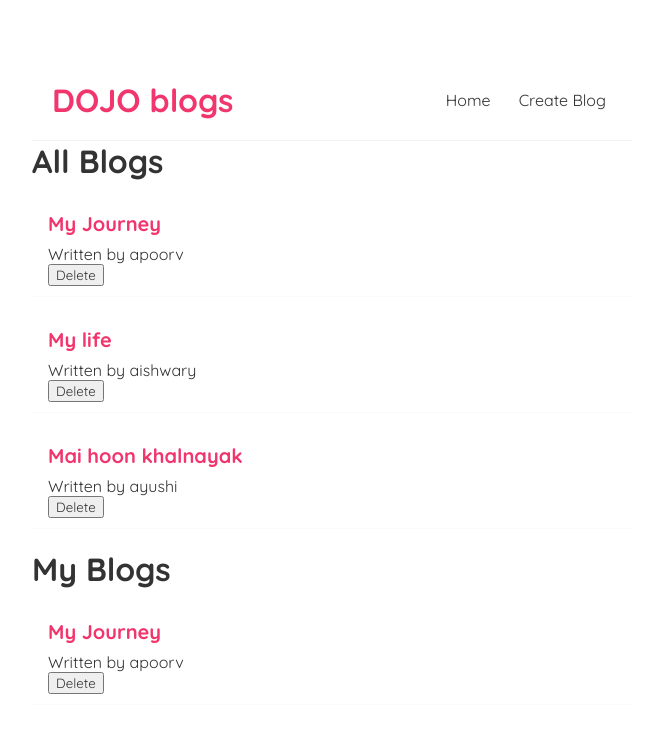
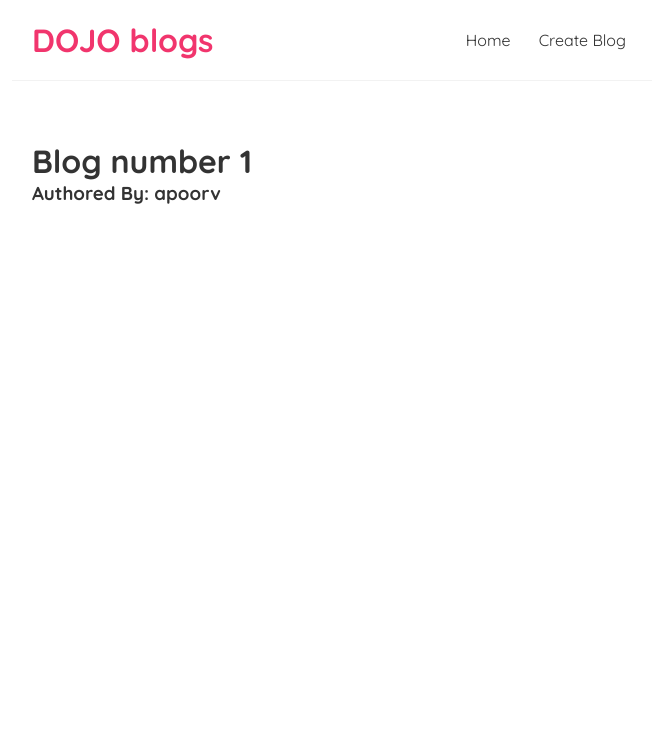
Before and after one commit to apoorvjaiswal/apoorv-blog, a React (Create React App) app: page /1 in a window 1280 px wide. Shown: the top 732 px of the page, without its empty margins (308-964 px from the left). Built offline with nearby package versions, Linux system fonts and the light colour scheme; data requests are answered from the project's data file.

Commit message:
added routes and the functionality to add delete and view the blogs

```diff
--- /dev/null
+++ b/data/db.json
@@ -0,0 +1,39 @@
+{
+    "blogs": [
+        {
+            "title": "My Journey",
+            "body": "Lorem ipsum dolor sit amet, consectetur adipiscing elit, sed do eiusmod tempor incididunt ut labore et dolore magna aliqua. Ut enim ad minim veniam, quis nostrud exercitation ullamco laboris nisi ut aliquip ex ea commodo consequat. Duis aute irure dolor in reprehenderit in voluptate velit esse cillum dolore eu fugiat nulla pariatur. Excepteur sint occaecat cupidatat non proident, sunt in culpa qui officia deserunt mollit anim id est laborum.",
+            "author": "apoorv",
+            "id": 1
+        },
+        {
+            "title": "My life",
+            "body": "Lorem ipsum dolor sit amet, consectetur adipiscing elit, sed do eiusmod tempor incididunt ut labore et dolore magna aliqua. Ut enim ad minim veniam, quis nostrud exercitation ullamco laboris nisi ut aliquip ex ea commodo consequat. Duis aute irure dolor in reprehenderit in voluptate velit esse cillum dolore eu fugiat nulla pariatur. Excepteur sint occaecat cupidatat non proident, sunt in culpa qui officia deserunt mollit anim id est laborum.",
+            "author": "aishwary",
+            "id": 2
+        },
+        {
+            "title": "Mai hoon khalnayak",
+            "body": "Lorem ipsum dolor sit amet, consectetur adipiscing elit, sed do eiusmod tempor incididunt ut labore et dolore magna aliqua. Ut enim ad minim veniam, quis nostrud exercitation ullamco laboris nisi ut aliquip ex ea commodo consequat. Duis aute irure dolor in reprehenderit in voluptate velit esse cillum dolore eu fugiat nulla pariatur. Excepteur sint occaecat cupidatat non proident, sunt in culpa qui officia deserunt mollit anim id est laborum.",
+            "author": "ayushi",
+            "id": 3
+        }
+    ],
+    "users": [
+        {
+            "user": "Apoorv",
+            "userType": "admin",
+            "mail": "apoorvjaiswal56@gmail.com"
+        },
+        {
+            "user": "Ayushi",
+            "userType": "user",
+            "mail": "ayushi3197@gmail.com"
+        },
+        {
+            "user": "Aishwary",
+            "userType": "reviewer",
+            "mail": "jaiswalaishwary683@gmail.com"
+        }
+    ]
+}
--- a/package.json
+++ b/package.json
@@ -10,8 +10,10 @@
     "@types/node": "^16.18.114",
     "@types/react": "^18.3.11",
     "@types/react-dom": "^18.3.1",
+    "json-server": "^1.0.0-beta.3",
     "react": "^18.3.1",
     "react-dom": "^18.3.1",
+    "react-router-dom": "^6.27.0",
     "react-scripts": "5.0.1",
     "typescript": "^4.9.5",
     "web-vitals": "^2.1.4"
--- a/src/App.tsx
+++ b/src/App.tsx
@@ -1,23 +1,26 @@
 import React from 'react';
 import Navbar from './Navbar/Navbar';
 import Home from './Home';
-// import {Router,Route,Switch,Link,Navigate} from react-router-dom;
+import { BrowserRouter as Router, Routes, Route, Link, Navigate } from 'react-router-dom';
+import CreateComponent from './create';
+import BlogDetails from './BlogDetails';
+
 function App() {
-  const title="adjad";
-  const likes=50;
-  const person={author:"apoorv", age:25};
-  const link="https://www.google.com"
   return (
     /* convert everytgin to string except booleans and objects*/
-    <div className="App">
-      {/* <Router> */}
-      <header className="content">
-        <Navbar/>
-        {/* <Switch  */}
-        <Home/>
-       </header>
-       {/* </Router> */}
-    </div>
+    <Router>
+      <div className="App">
+      <Navbar />
+        <div className="content">
+          <Routes>
+            <Route path="/" element={<Home />} />
+            <Route path="/create" element={<CreateComponent/>}/>
+            <Route path="/:id" element={<BlogDetails/>}/>
+          </Routes>
+        </div>
+
+      </div>
+    </Router>
   );
 }
 
--- /dev/null
+++ b/src/BlogDetails.tsx
@@ -0,0 +1,36 @@
+import React from 'react';
+import { json, useParams } from 'react-router-dom';
+import useFetch from './useFetch';
+import { error } from 'console';
+
+interface IBlog {
+  id:number;
+  author:string;
+  body:string;
+};
+interface IBlogDetails{
+
+};
+const BlogDetails: React.FC<IBlogDetails> = ({}) => {
+    const {id}=useParams();
+    const {data,error,isPending}=useFetch({url:'http://localhost:8000/blogs/'+id});
+    console.log(json(data));
+    // debugger;
+    // const blog=data<IBlog>;
+
+  return (
+    <div>
+    {isPending && <div>Loader...</div>}
+    {error && <h1> OOPS! Unable to fetch the blog</h1>}
+    {data &&
+      <div>
+    <h1>Blog number {id}</h1>
+    <h3>Authored By: {data.author}</h3>
+    {/* <p>{data.body}</p> */}
+    </div>
+    }
+    </div>
+  );
+};
+
+export default BlogDetails;
--- a/src/BlogList.tsx
+++ b/src/BlogList.tsx
@@ -1,25 +1,28 @@
 import React from 'react'
-interface IBlog{
-  id:number;
-  title:string;
-  body:string;
+import { Link } from 'react-router-dom';
+interface IBlog {
+  id: number;
+  title: string;
+  body: string;
 }
-interface IBlogListProps{
-  blogs:IBlog[];
-  title:string;
-  handledelete?:any;
+interface IBlogListProps {
+  blogs: IBlog[];
+  title: string;
+  handledelete?: any;
 }
 const BlogList: React.FC<IBlogListProps> = ({ blogs, title, handledelete }) => {
   return (
     <div className="blog-list">
       <h1>{title}</h1>
-      {blogs.map((blog:any)=>(
-            <div className="blog-preview" key={blog.id}>
-                <h2>{blog.title}</h2>
-                <p>Written by {blog.author}</p>
-                <button onClick={()=>(handledelete(blog.id))}>Delete</button>
-            </div>
-        ))}
+      {blogs.map((blog: any) => (
+        <Link to={`/${blog.id}`}>
+          <div className="blog-preview" key={blog.id}>
+            <h2>{blog.title}</h2>
+            <p>Written by {blog.author}</p>
+            <button onClick={() => (handledelete(blog.id))}>Delete</button>
+          </div>
+        </Link>
+      ))}
     </div>
   )
 }
--- a/src/Home.tsx
+++ b/src/Home.tsx
@@ -1,20 +1,22 @@
 import { constants } from 'buffer';
-import React, { useState } from 'react'
+import React, { useEffect, useState } from 'react'
 import BlogList from './BlogList';
+import useFetch from './useFetch';
 
 function Home() {
-    const[blogs,setBlogs]=useState([
-        {title:"My Journey",body:"Lorem ipsum dolor sit amet, consectetur adipiscing elit, sed do eiusmod tempor incididunt ut labore et dolore magna aliqua. Ut enim ad minim veniam, quis nostrud exercitation ullamco laboris nisi ut aliquip ex ea commodo consequat. Duis aute irure dolor in reprehenderit in voluptate velit esse cillum dolore eu fugiat nulla pariatur. Excepteur sint occaecat cupidatat non proident, sunt in culpa qui officia deserunt mollit anim id est laborum.",author:'apoorv', id:1},
-        {title:"My life",body:"Lorem ipsum dolor sit amet, consectetur adipiscing elit, sed do eiusmod tempor incididunt ut labore et dolore magna aliqua. Ut enim ad minim veniam, quis nostrud exercitation ullamco laboris nisi ut aliquip ex ea commodo consequat. Duis aute irure dolor in reprehenderit in voluptate velit esse cillum dolore eu fugiat nulla pariatur. Excepteur sint occaecat cupidatat non proident, sunt in culpa qui officia deserunt mollit anim id est laborum.",author:'aishwary', id:2},
-        {title:"Mai hoon khalnayak",body:"Lorem ipsum dolor sit amet, consectetur adipiscing elit, sed do eiusmod tempor incididunt ut labore et dolore magna aliqua. Ut enim ad minim veniam, quis nostrud exercitation ullamco laboris nisi ut aliquip ex ea commodo consequat. Duis aute irure dolor in reprehenderit in voluptate velit esse cillum dolore eu fugiat nulla pariatur. Excepteur sint occaecat cupidatat non proident, sunt in culpa qui officia deserunt mollit anim id est laborum.",author:'ayushi', id:3}
-    ]);
-    const handleDelete=(id:number)=>{
-        setBlogs(blogs.filter((blog:any)=>blog.id===id));
-    }
+
+  const url = "http://localhost:8000/blogs";
+  const { data, isPending, error } = useFetch({ url });
+
   return (
     <div className="home">
-        <BlogList blogs={blogs} handledelete={handleDelete} title="All Blogs"/>
-        <BlogList blogs={blogs.filter((blog:any)=>blog.author==='apoorv')}  title="My Blogs"/>
+      {error && <div><h1>{error}</h1></div>}
+      {isPending && <div>Loading...</div>}
+      {data && (<div>
+        <BlogList blogs={data} title="All Blogs" />
+        <BlogList blogs={data.filter((blog: any) => blog.author === 'apoorv')} title="My Blogs" />
+      </div>
+    )}
     </div>
   )
 }
--- a/src/Navbar/Navbar.tsx
+++ b/src/Navbar/Navbar.tsx
@@ -1,4 +1,5 @@
 import React from 'react'
+import { Link } from 'react-router-dom'
 
 function Navbar() {
   return (
@@ -6,9 +7,8 @@ function Navbar() {
     <div className="navbar">
         <h1>DOJO blogs</h1>
         <div className="links">
-            <a href="/">Home</a>
-            <a href="./create">Create Blog</a>
-            {/* <a href="./about"></a> */}
+            <Link to="/">Home</Link>
+            <Link to="./create">Create Blog</Link>
         </div>
     </div>
     </>
--- /dev/null
+++ b/src/create.tsx
@@ -0,0 +1,21 @@
+import React from 'react';
+
+interface ICreateComponent {
+};
+const CreateComponent: React.FC<ICreateComponent> = ({}) => {
+  return (
+    <div>
+        <h1>Add a new Blog</h1>
+        <p> Add Blog title</p>
+        <input></input>
+        <p>Add author</p>
+        <select ></select>
+        <p>Add body</p>
+        <textarea></textarea>
+        <br/>
+        <button >Submit</button>
+    </div>
+  );
+};
+
+export default CreateComponent;
--- /dev/null
+++ b/src/useFetch.tsx
@@ -0,0 +1,41 @@
+import { useEffect, useState } from 'react';
+
+interface IUseFetch {
+  url: string;
+  method?: string;
+}
+interface Blog {
+    id: number;
+    title: string;
+    author: string;
+    body: string;
+  }
+const useFetch = ({ url, method = 'GET' }: IUseFetch) => {
+  const [data, setData] = useState<Blog[] | null>(null);  // Expect an array of Blog or null
+  const [error, setError] = useState(null);
+  const [isPending, setIsPending] = useState(true);
+
+  useEffect(() => {
+    setTimeout(()=>{
+    fetch(url, { method })
+      .then(result => {
+        if (!result.ok) {
+          throw Error("Could not fetch data");
+        }
+        return result.json();
+      })
+      .then(data => {
+        setData(data);
+        setIsPending(false);
+        setError(null);
+      })
+      .catch((e) => {
+        setIsPending(false);
+        setError(e.message);
+      })},1000);
+  }, [url, method]);
+
+  return { data, error, isPending };  // Return an object, not an array
+};
+
+export default useFetch;
```
Also changed, not shown: 1 other file (tests, documents, lock files or other folders).
